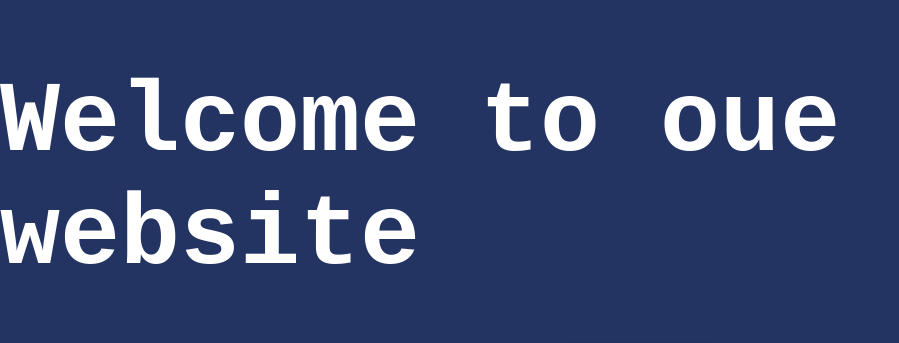
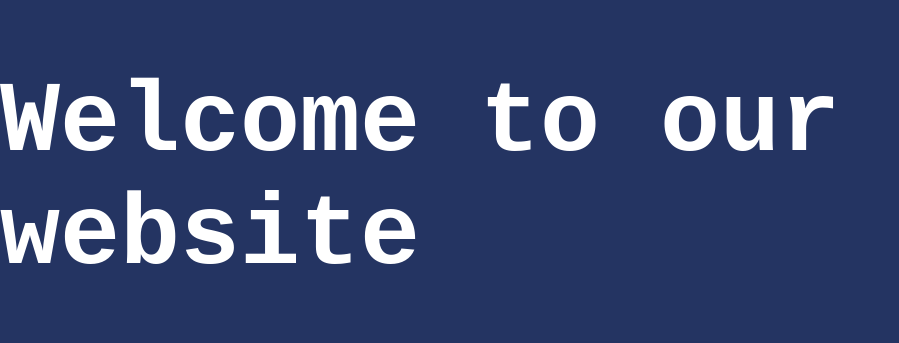
Before and after one commit to johnnyboy190/Project1_Jonathan, a plain HTML site: page html/index.html in a window 1280 px wide. Shown: the top 343 px of the page, without its empty margins (0-899 px from the left). Drawn offline with Linux system fonts and the light colour scheme; files that its build step writes are made by us from their sources.

Commit message:
text corrected

```diff
--- a/html/index.html
+++ b/html/index.html
@@ -10,7 +10,7 @@
   </head>
 
   <body>
-      <h1>Welcome to oue website</h1>
+      <h1>Welcome to our website</h1>
       <section class="infomation">
         <button>Click meee</button>
       </section>
```
